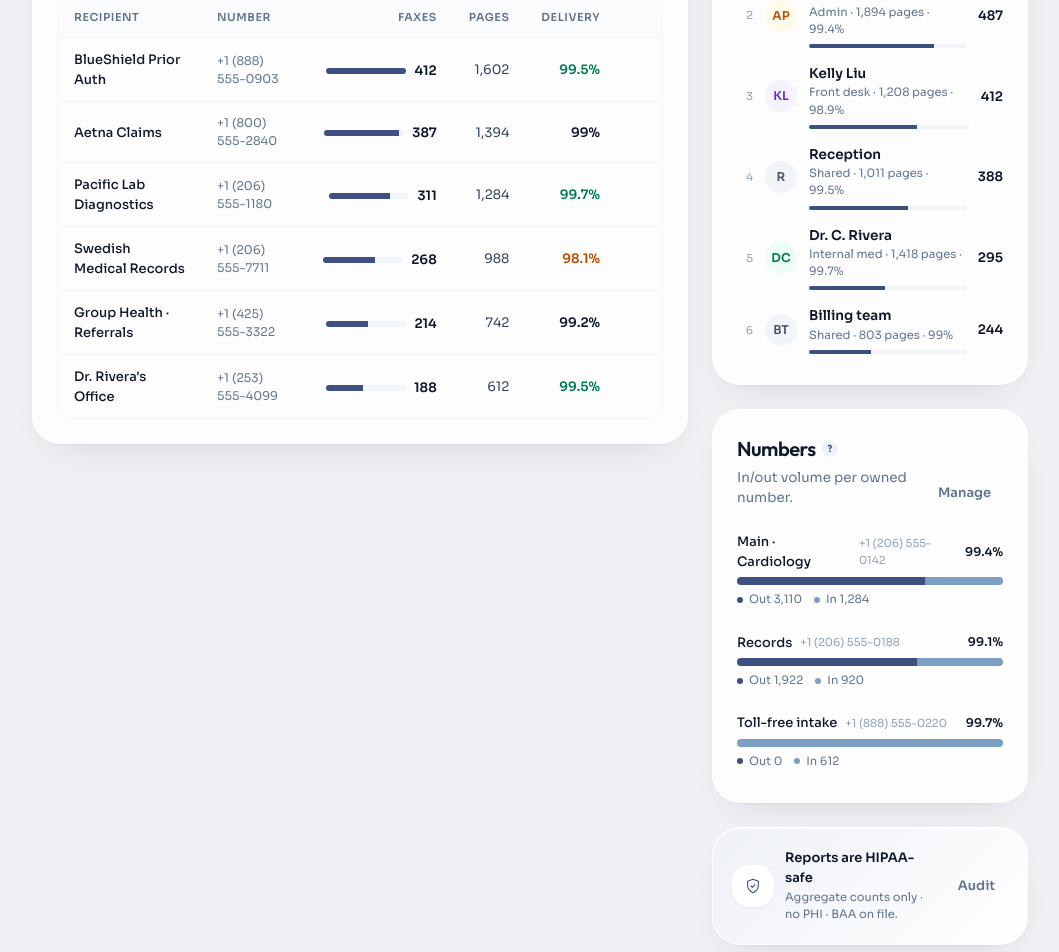
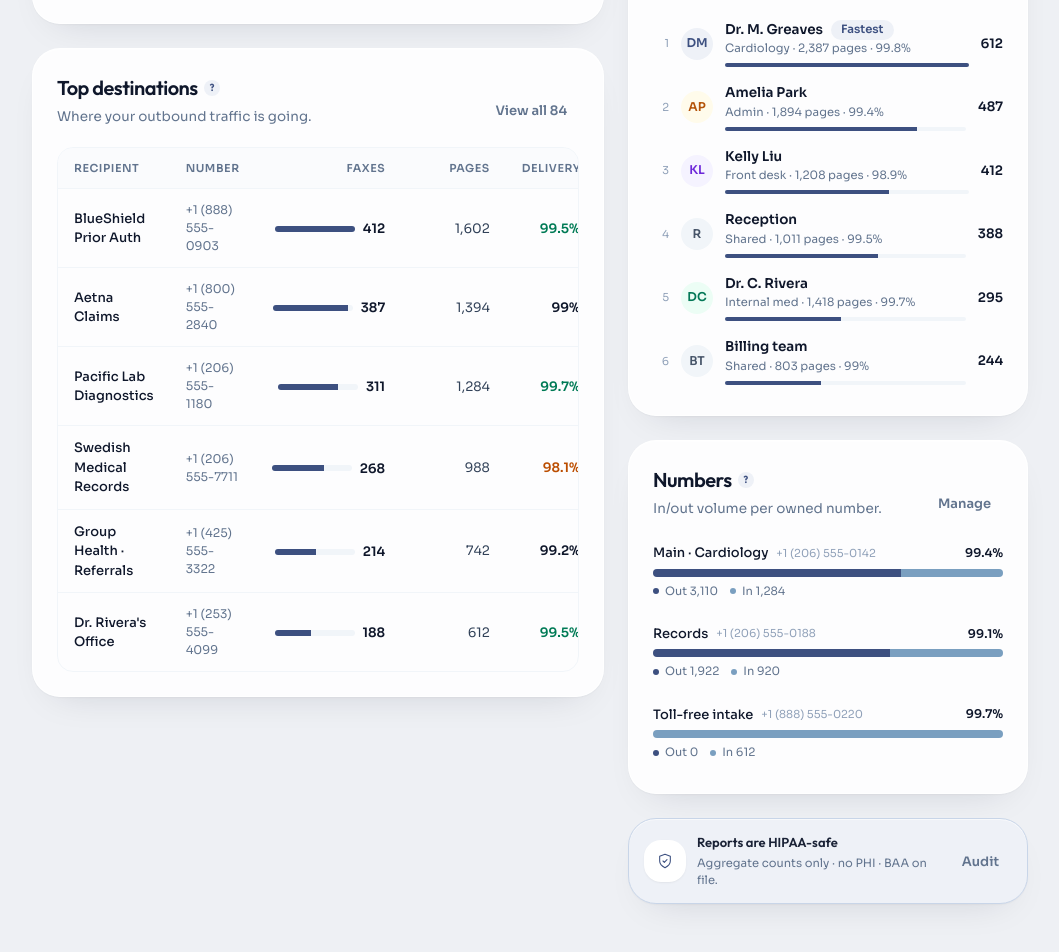
Before and after one commit to kschulze3142/design-prototype, a Next.js app: page /app/analytics in a window 1280 px wide. Shown: the part 1516-2468 px from the top of the page, without its empty margins (220-1279 px from the left). Built offline with nearby package versions, Linux system fonts and the light colour scheme.

Commit message:
feat: analytics — fixed stat card widths, cap destinations table, wider sidebar, HIPAA notice weight, more bottom padding

```diff
--- a/app/app/analytics/page.tsx
+++ b/app/app/analytics/page.tsx
@@ -307,7 +307,7 @@ export default function AnalyticsPage() {
   const [scope, setScope] = useState('All numbers');
 
   return (
-    <div>
+    <div style={{ paddingBottom: '80px' }}>
       {/* Header */}
       <div className="px-7 py-6 mb-6">
         <div className="flex items-start gap-6">
@@ -348,14 +348,14 @@ export default function AnalyticsPage() {
       </div>
 
       {/* KPI strip */}
-      <div className="grid grid-cols-2 md:grid-cols-5 gap-4 mb-6">
+      <div className="mb-6" style={{ display: 'flex', flexWrap: 'wrap', gap: '16px' }}>
         {ANALYTICS_KPIS.map((s, i) => {
           const Ico = I[s.icon as keyof typeof I];
           return (
             <div
               key={i}
               className={`rounded-[28px] bg-white/85 backdrop-blur-[14px] border border-white/85 shadow-[0_1px_0_rgba(255,255,255,0.6)_inset,0_1px_2px_rgba(15,23,42,0.04),0_16px_40px_-24px_rgba(15,23,42,0.18)] p-5 flex flex-col gap-3 ${i === 0 ? 'ring-1 ring-[var(--color-border-strong)]' : ''}`}
-              style={{ transition: 'transform var(--duration-base) var(--ease-out), box-shadow var(--duration-base) var(--ease-out)' }}
+              style={{ transition: 'transform var(--duration-base) var(--ease-out), box-shadow var(--duration-base) var(--ease-out)', width: '220px', minWidth: '220px', flexShrink: 0 }}
               onMouseEnter={e => {
                 e.currentTarget.style.transform = 'translateY(-2px)';
                 e.currentTarget.style.boxShadow = 'var(--shadow-panel)';
@@ -382,9 +382,9 @@ export default function AnalyticsPage() {
         })}
       </div>
 
-      <div className="grid grid-cols-12 gap-6">
+      <div className="grid grid-cols-1 lg:grid-cols-[1fr_400px] gap-6">
         {/* Left column */}
-        <div className="col-span-12 lg:col-span-8 space-y-6">
+        <div className="space-y-6 min-w-0">
 
           {/* Volume trend */}
           <Card className="p-6">
@@ -446,7 +446,7 @@ export default function AnalyticsPage() {
           </Card>
 
           {/* Top destinations */}
-          <Card className="p-6">
+          <Card className="p-6" style={{ maxWidth: '860px' }}>
             <SectionHeader
               title="Top destinations"
               tip="The recipients your workspace faxes most frequently, ranked by volume over the selected period."
@@ -465,9 +465,12 @@ export default function AnalyticsPage() {
               <table className="w-full text-[13px]">
                 <thead>
                   <tr className="text-left text-[11px] uppercase tracking-wider text-slate-500 bg-slate-50/70">
-                    {['Recipient','Number','Faxes','Pages','Delivery',''].map((h, i) => (
-                      <th key={i} className={`px-4 py-3 font-semibold ${['Faxes','Pages','Delivery'].includes(h) ? 'text-right' : ''}`}>{h}</th>
-                    ))}
+                    <th className="px-4 py-3 font-semibold">Recipient</th>
+                    <th className="px-4 py-3 font-semibold">Number</th>
+                    <th className="pl-4 pr-8 py-3 font-semibold text-right" style={{ minWidth: '120px' }}>Faxes</th>
+                    <th className="pl-8 pr-4 py-3 font-semibold text-right">Pages</th>
+                    <th className="px-4 py-3 font-semibold text-right">Delivery</th>
+                    <th className="px-4 py-3 font-semibold"></th>
                   </tr>
                 </thead>
                 <tbody>
@@ -483,7 +486,7 @@ export default function AnalyticsPage() {
                       >
                         <td className="px-4 py-3 font-medium text-slate-900">{d.org}</td>
                         <td className="px-4 py-3 text-slate-500 font-mono text-[12px]">{d.number}</td>
-                        <td className="px-4 py-3 text-right">
+                        <td className="pl-4 pr-8 py-3 text-right" style={{ minWidth: '120px' }}>
                           <div className="inline-flex items-center gap-2 justify-end">
                             <div className="w-20 h-1.5 rounded-full bg-slate-100 overflow-hidden">
                               <div className="h-full" style={{ width: `${(d.count / maxCount) * 100}%`, background: 'var(--color-primary)' }} />
@@ -491,7 +494,7 @@ export default function AnalyticsPage() {
                             <span className="text-slate-900 font-semibold font-mono">{d.count}</span>
                           </div>
                         </td>
-                        <td className="px-4 py-3 text-right text-slate-700 font-mono">{d.pages.toLocaleString()}</td>
+                        <td className="pl-8 pr-4 py-3 text-right text-slate-700 font-mono">{d.pages.toLocaleString()}</td>
                         <td className="px-4 py-3 text-right">
                           <span className={`font-mono font-semibold ${d.rate >= 99.5 ? 'text-emerald-700' : d.rate >= 99 ? 'text-slate-900' : 'text-amber-700'}`}>
                             {d.rate}%
@@ -512,7 +515,7 @@ export default function AnalyticsPage() {
         </div>
 
         {/* Right rail */}
-        <div className="col-span-12 lg:col-span-4 space-y-6">
+        <div className="space-y-6">
 
           {/* Status donut */}
           <Card className="p-6">
@@ -670,13 +673,13 @@ export default function AnalyticsPage() {
           </Card>
 
           {/* Compliance footer */}
-          <Card className="p-5 flex items-center gap-3" style={{ background: 'linear-gradient(135deg, var(--color-primary-subtle), white)' }}>
+          <Card className="flex items-center gap-3" style={{ background: 'var(--color-primary-subtle)', border: '1px solid var(--color-border-strong)', padding: '14px 16px' }}>
             <span className="w-10 h-10 rounded-2xl bg-white flex items-center justify-center shrink-0 ring-1 ring-white shadow-sm"
               style={{ color: 'var(--color-primary)' }}>
               <I.Shield size={16} />
             </span>
             <div className="flex-1 min-w-0">
-              <div className="text-[13px] font-semibold text-slate-900">Reports are HIPAA-safe</div>
+              <div style={{ fontFamily: 'var(--font-heading), sans-serif', fontWeight: 600, fontSize: '13px', color: 'var(--color-text-primary)' }}>Reports are HIPAA-safe</div>
               <div className="text-[11.5px] text-slate-500 mt-0.5">Aggregate counts only · no PHI · BAA on file.</div>
             </div>
             <AppButton
```
